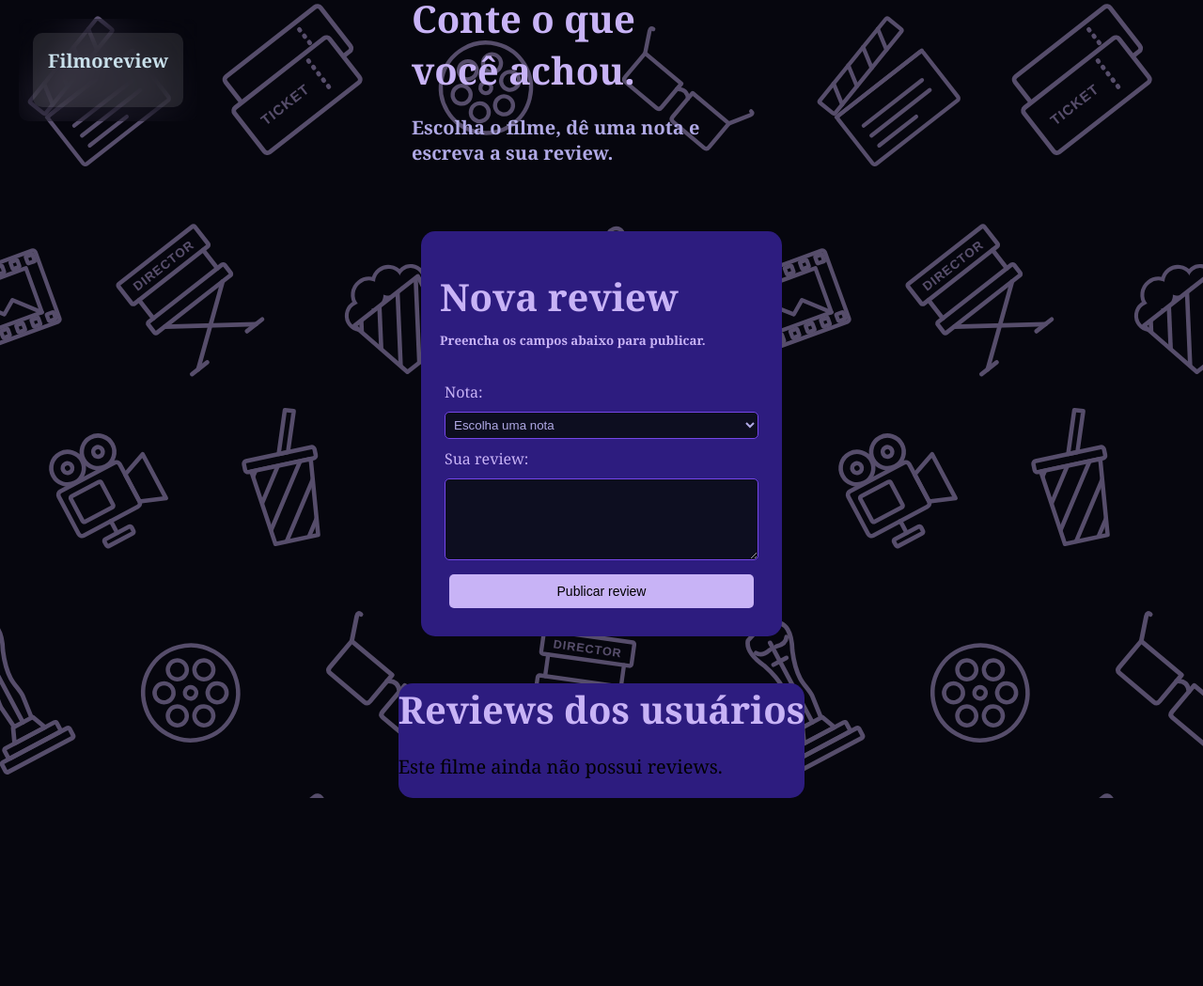
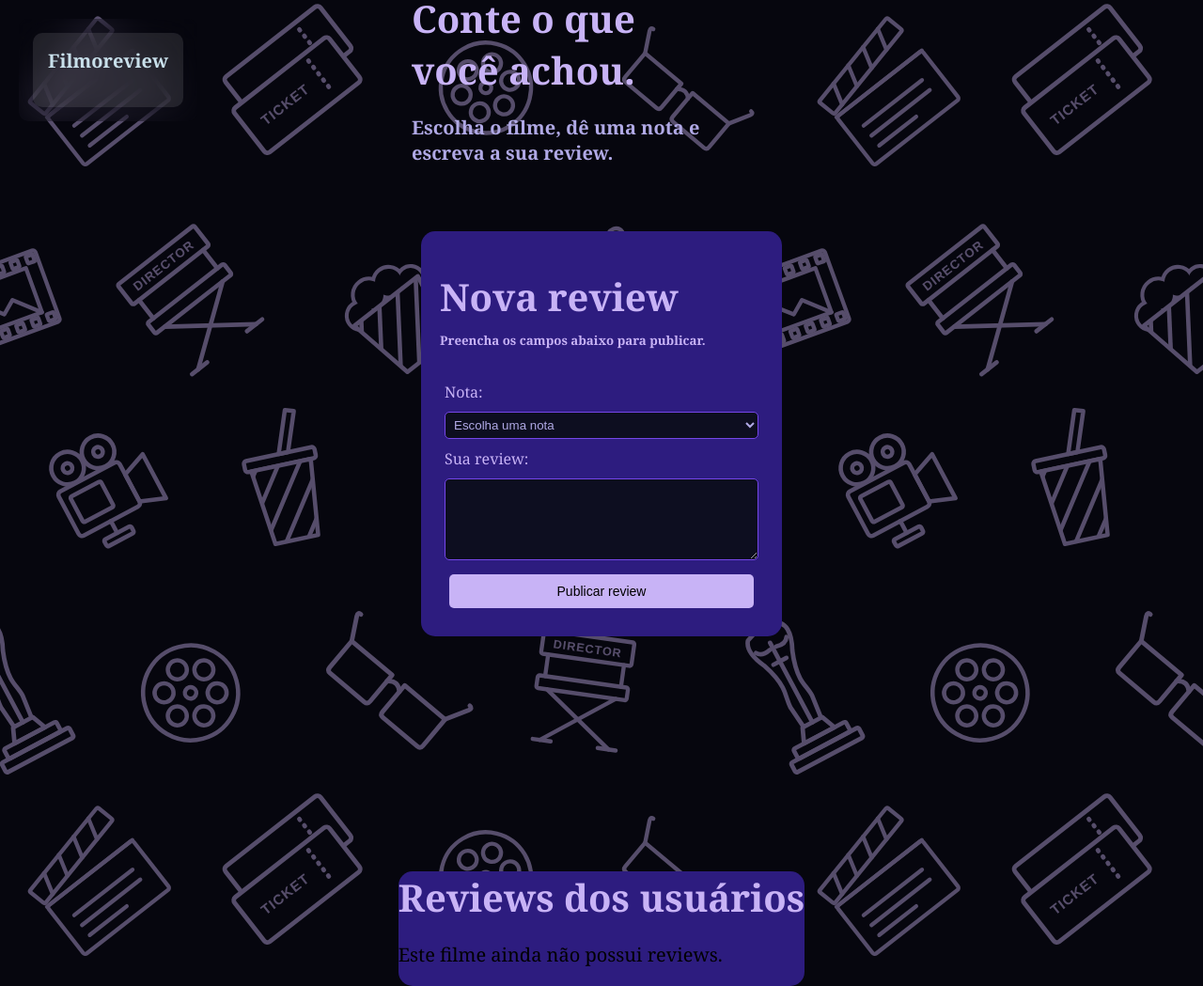
Before and after one commit to gustavokeyroz/Filmoreview, a Flask app: template app/blueprints/filmes/templates/detalheFilme.html in a window 1280 px wide. Shown: the whole page at 94% size. Before the commit the page ends 849 px from the top, so only its background shows below. Run offline with Flask 3, Linux system fonts and the light colour scheme; the template is opened without the code that fills it, so the values that code supplies are empty.

Commit message:
Update detalheFilme.css

```diff
--- a/app/blueprints/filmes/static/detalheFilme.css
+++ b/app/blueprints/filmes/static/detalheFilme.css
@@ -10,7 +10,6 @@ body{
 }
 
 main{
-    padding: 200px;
     display: flex;
     flex-direction: column;
     justify-content: center;
@@ -134,6 +133,7 @@ nav {
 }
 
 .review_filme {
+    margin-top: 200px;
     display: flex;
     justify-content: center;
     align-items: center;
@@ -150,6 +150,7 @@ nav {
 }
 
 .postagens {
+    margin-top: 200px;
     border-radius: 15px;
     width: auto;
     background-color: #2D1C7F;
```
